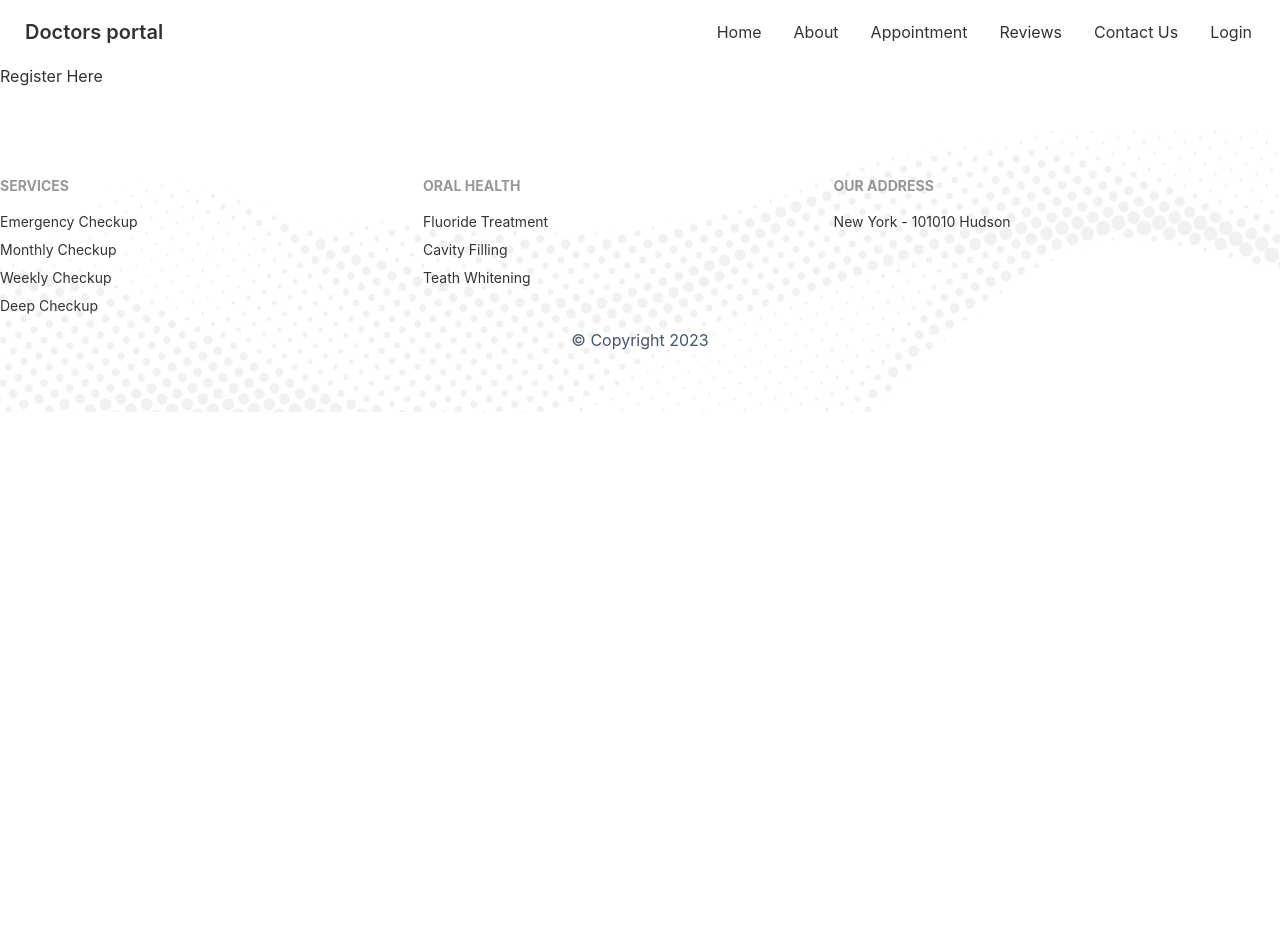
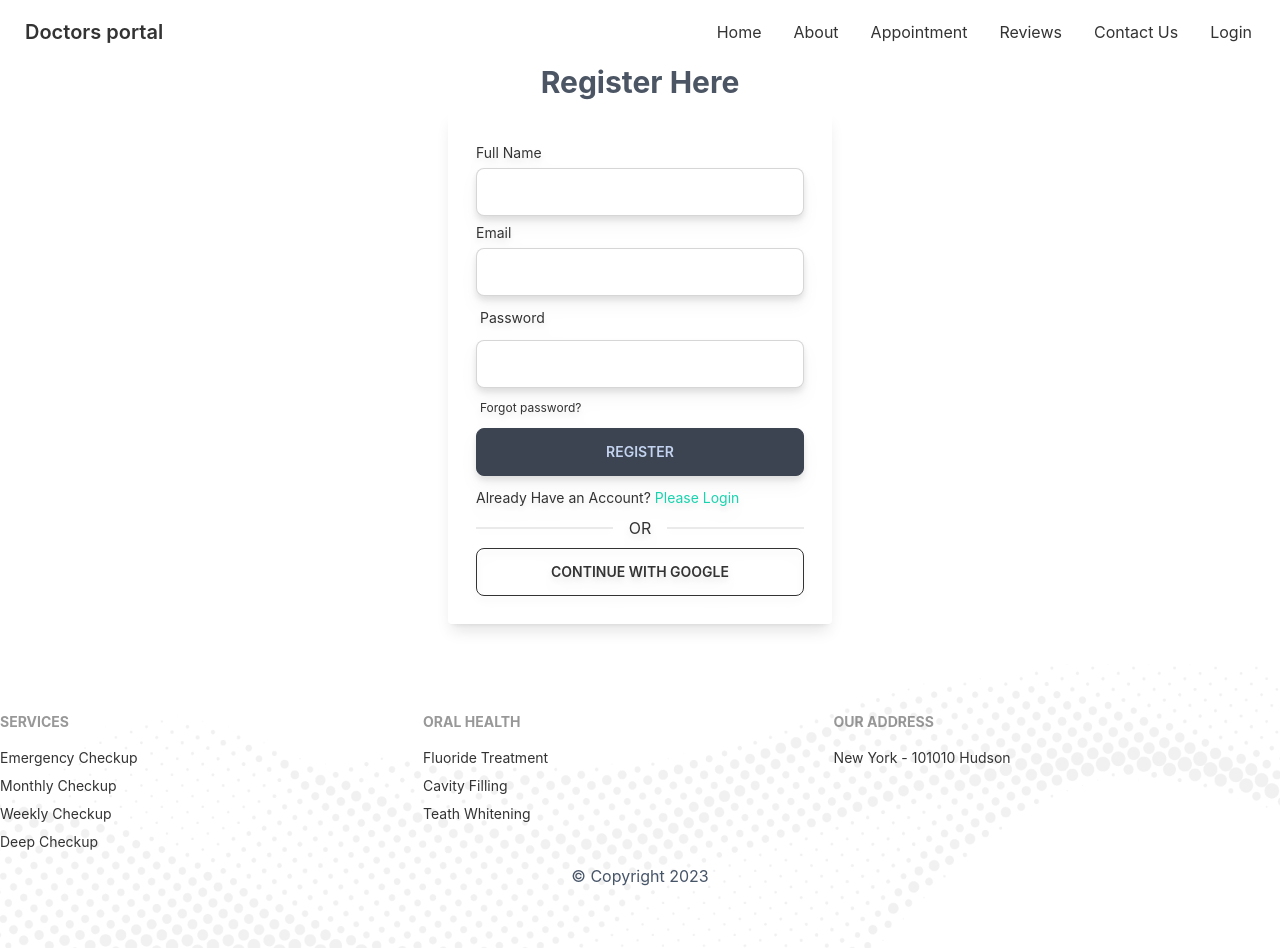
Before and after one commit to DipankarRoyMMC/doctor-portal-client, a React (Create React App) app: page /register in a window 1280 px wide. Before the commit the page ends 800 px from the top, so only its background shows below. Built offline with nearby package versions, Linux system fonts and the light colour scheme; the HTML template or start-up script is replaced by a standard one.

Commit message:
form hook validation code added

```diff
--- a/src/components/Login/Login.js
+++ b/src/components/Login/Login.js
@@ -1,30 +1,38 @@
-import React, { useState } from 'react';
+import React from 'react';
 import { useForm } from 'react-hook-form';
 import { Link } from 'react-router-dom';
 
 const Login = () => {
-    const { register, handleSubmit } = useForm();
+    const { register, formState: { errors }, handleSubmit, reset } = useForm();
     const handleLogin = (data) => {
         console.log(data);
-
+        reset();
     }
-
 
     return (
         <section>
             <h2 className='text-3xl font-bold text-gray-600 leading-2 text-center mb-3'>Login Here</h2>
 
-            <div className='w-96 p-7 border rounded mx-auto flex justify-center text-center drop-shadow-lg'>
+            <div className='w-96 p-7 rounded mx-auto flex justify-center drop-shadow-lg shadow-lg'>
                 <form className='space-y-1 w-full' onSubmit={handleSubmit(handleLogin)}>
-                    <label className="label">
+                    <label className='label-text' htmlFor="email">
                         <span className="label-text">Email</span>
                     </label>
-                    <input {...register("email")} name='email' type="email" className="input input-bordered w-full" />
+                    {/* email input field */}
+                    <input {...register("email", { required: "Required this field" })}
+                        type="email" className="input input-bordered w-full" />
+                    <p className='text-red-600'>{errors.email && errors.email.message}</p>
 
                     <label className="label">
                         <span className="label-text">Password</span>
                     </label>
-                    <input {...register("password")} name='password' type="password" className="input input-bordered w-full" />
+                    {/* password input field  */}
+                    <input {...register("password", {
+                        required: true, minLength: {
+                            value: 6, message: "Password min 6 character"
+                        }
+                    })} type="password" className="input input-bordered w-full" />
+                    <p className='text-red-600'>{errors.password && errors.password.message}</p>
                     <label className="label">
                         <span className="label-text-alt">Forgot password?</span>
                     </label>
@@ -35,9 +43,8 @@ const Login = () => {
                         <button className='btn btn-outline w-full'>CONTINUE WITH GOOGLE</button>
                     </div>
                 </form>
-
             </div>
-        </section>
+        </section >
     );
 };
 
--- a/src/components/Register/Register.js
+++ b/src/components/Register/Register.js
@@ -1,10 +1,61 @@
 import React from 'react';
+import { useForm } from 'react-hook-form';
+import { Link } from 'react-router-dom';
 
 const Register = () => {
+    const { register, formState: { errors }, handleSubmit, reset } = useForm();
+    const handleRegister = (data) => {
+        console.log(data)
+        reset();
+    }
+
     return (
-        <div>
-            <h1>Register Here</h1>
-        </div>
+        <section>
+            <h2 className='text-3xl font-bold text-gray-600 leading-2 text-center mb-3'>Register Here</h2>
+
+            <div className='w-96 p-7 rounded mx-auto flex justify-center drop-shadow-lg shadow-lg'>
+                <form onSubmit={handleSubmit(handleRegister)} className='space-y-1 w-full' >
+                    <label className='label-text' htmlFor="name">
+                        <span className="label-text">Full Name</span>
+                    </label>
+                    <input {...register("name", { required: "Requird Name Field" })} type="text" className="input input-bordered w-full" />
+                    <p className='text-red-600'>{errors.name && errors.name.message}</p>
+
+                    <label className='label-text' htmlFor="email">
+                        <span className="label-text">Email</span>
+                    </label>
+                    <input {...register("email", { required: "Email is Required" })}
+                        type="email" className="input input-bordered w-full" />
+                    <p className='text-red-600'>{errors.email && errors.email.message}</p>
+
+                    <label className="label">
+                        <span className="label-text">Password</span>
+                    </label>
+                    <input {...register("password", {
+                        required: true, minLength: {
+                            value: 6,
+                            message: "Password min 6 character"
+                        },
+                        pattern: {
+                            value: /(?=.*[A-Z])(?=.*[!@#$&*])(?=.*[0-9])(?=.*[a-z])/,
+                            message: "Password must be strength"
+                        }
+                    })} type="password" className="input input-bordered w-full" />
+                    <p className='text-red-600'>{errors.password && errors.password.message}</p>
+
+                    <label className="label">
+                        <span className="label-text-alt">Forgot password?</span>
+                    </label>
+                    <input type="submit" className='btn w-full' value="Register" />
+
+                    <div>
+                        <p className='text-sm my-3'>Already Have an Account? <Link to='/login' className='text-secondary '>Please Login</Link></p>
+                        <div className="divider my-3">OR</div>
+                        <button className='btn btn-outline w-full'>CONTINUE WITH GOOGLE</button>
+                    </div>
+                </form>
+            </div>
+        </section >
     );
 };
 
```
